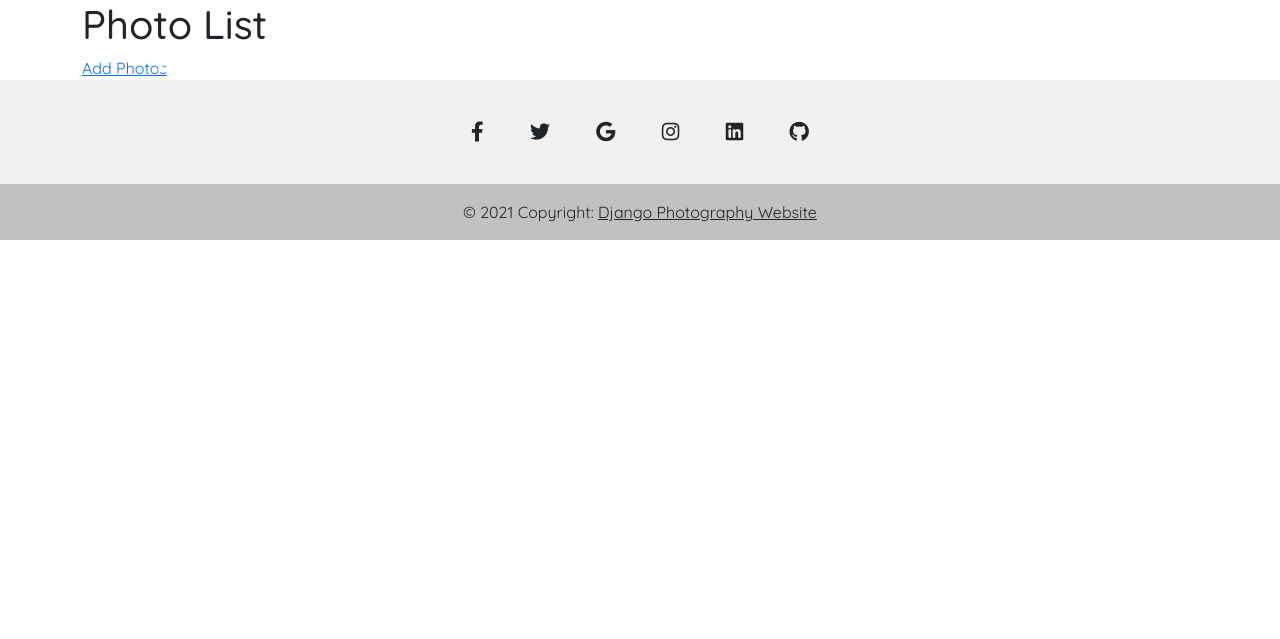
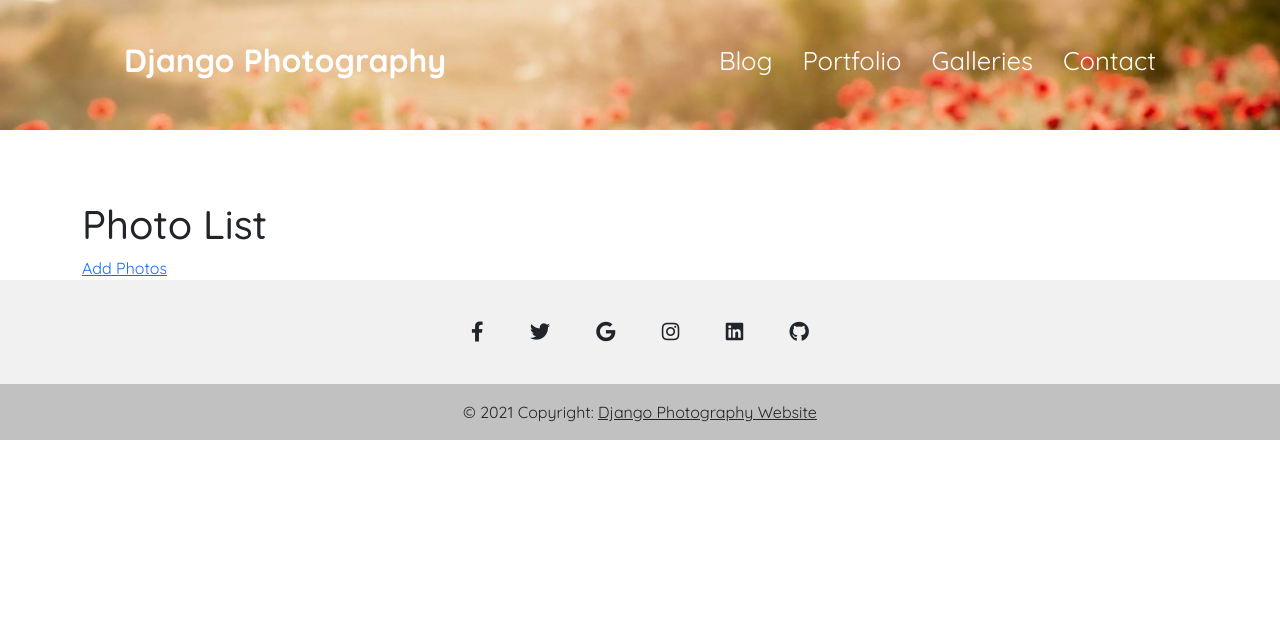
Before and after one commit to solomoniosif/dango-photography, a Django app: page /photos/ in a window 1280 px wide. Shown: the top 639 px of the page. Run offline with Django 3.2, Linux system fonts and the light colour scheme; data comes from the database, SQL or seed files in the repository; both versions use the stored data as it was after the commit; parts of the project's set-up code (start-up, migrations or seed data) failed here and were passed over; some libraries are stand-ins or nearby versions; some web fonts are replaced.

Commit message:
created a smaller header and added 2 templates in blog app

```diff
--- a/blog/models.py
+++ b/blog/models.py
@@ -6,7 +6,7 @@ from django.db.models.signals import pre_save
 from photography_website import settings
 from core.models import BasePublishModel
 from core.utils import slugify_pre_save
-from photos.models import Photo
+from photos.models import Photo, Album
 
 
 class Post(BasePublishModel):
@@ -14,7 +14,8 @@ class Post(BasePublishModel):
 	title = models.CharField(max_length=255)
 	text = RichTextField(null=True, blank=True)
 	slug = models.SlugField(null=True, blank=True, db_index=True)
-	photos = models.ManyToManyField(Photo)
+	photos = models.ManyToManyField(Photo, null=True, blank=True)
+	album = models.ForeignKey(Album, on_delete=models.CASCADE, null=True)
 
 	def __str__(self):
 		return self.title
--- a/blog/urls.py
+++ b/blog/urls.py
@@ -2,5 +2,5 @@ from django.urls import path
 from . import views
 
 urlpatterns = [
-	path('post/<slug:slug>', views.PostDetailView.as_view(), name='post_detail'),
+	path('<slug:slug>', views.PostDetailView.as_view(), name='post_detail'),
 ]
--- a/photography_website/urls.py
+++ b/photography_website/urls.py
@@ -22,7 +22,8 @@ urlpatterns = [
 	path('admin/', admin.site.urls),
 	path('accounts/', include('accounts.urls')),
 	# path('accounts/', include('django.contrib.auth.urls')),
-	path('', include('photos.urls'))
+	path('', include('photos.urls')),
+	path('blog/', include('blog.urls')),
 ] + static(settings.MEDIA_URL, document_root=settings.MEDIA_ROOT)
 
 admin.site.site_header = "Django Photography"
--- a/photos/models.py
+++ b/photos/models.py
@@ -47,7 +47,7 @@ class Album(models.Model):
 
 class Photo(models.Model):
 	categories = models.ManyToManyField(Category, blank=True)
-	album = models.ForeignKey(Album, on_delete=models.SET_NULL, null=True, blank=True)
+	album = models.ForeignKey(Album, on_delete=models.SET_NULL, null=True, blank=True, related_name="photos")
 	title = models.CharField(max_length=250, unique=True)
 	tags = TaggableManager()
 	image = CloudinaryField("Image", overwrite=True, resource_type="image", transformation={"quality": "auto:eco"})
--- a/static/css/styles.css
+++ b/static/css/styles.css
@@ -24,7 +24,7 @@ body {
     float: left;
     width: auto;
     height: auto;
-    padding-left: 4rem;
+    padding-left: 2rem;
 }
 
 .nav div.logo a {
@@ -61,6 +61,10 @@ body {
     height: 65px;
     padding: 0;
     padding-right: 10px;
+}
+
+.nav div.main_list ul li:last-child {
+    padding-right: 2rem;
 }
 
 .nav div.main_list ul li a {
@@ -361,10 +365,16 @@ body {
 
 .main-heading {
     font-family: 'Aladin', cursive;
-    font-size: 9rem;
+    font-size: 7rem;
 }
 
 .sub-heading {
     font-family: 'Zilla Slab Highlight', cursive;
-    font-size: 3.7rem;
+    font-size: 3rem;
 }
+
+.bg-cover-small {
+    background-size: cover !important;
+    height: 130px;
+    margin-bottom: 70px;
+}
--- a/templates/includes/header.html
+++ b/templates/includes/header.html
@@ -1,7 +1,5 @@
 {% load static %}
 
-<!-- Bootstrap Static Header -->
-{#<div style="background: url(https://i.postimg.cc/3N7wnb75/background.jpg)" class="jumbotron bg-cover text-white">#}
 <div style="background: url('{% static 'images/prin_maci.jpg' %}')" class="jumbotron bg-cover text-white">
     <div class="container py-5 d-flex align-items-center justify-content-center header-heading">
         <div>
--- /dev/null
+++ b/templates/includes/small_header.html
@@ -0,0 +1,8 @@
+{% load static %}
+
+<div style="background: url('{% static 'images/prin_maci.jpg' %}')" class="bg-cover-small">
+    <div class="container py-5 d-flex align-items-center justify-content-center header-heading">
+        <div>
+        </div>
+    </div>
+</div>
--- a/templates/photos/add_photos.html
+++ b/templates/photos/add_photos.html
@@ -8,6 +8,7 @@
 {% endblock %}
 
 {% block content %}
+    {% include 'includes/small_header.html' %}
     <div class="container">
         <h1>Add New Photos</h1>
         <a href="{% url 'photo_list' %}">Latest Photos</a>
--- a/templates/photos/photo_list.html
+++ b/templates/photos/photo_list.html
@@ -5,6 +5,7 @@
 {% endblock %}
 
 {% block content %}
+    {% include 'includes/small_header.html' %}
     <div class="container">
         <h1>Photo List</h1>
         <a href="{% url 'add_photos' %}">Add Photos</a>
```
Also changed, not shown: templates/blog/post_details.html (+15 -0 lines), templates/blog/post_list.html (added, +10 -0 lines), templates/photos/add_photo.html (+7 -3 lines), blog/migrations/0003_auto_20210725_0036.py (added), blog/migrations/0004_alter_post_photos.py (added), db.sqlite3, photos/migrations/0002_alter_photo_album.py (added).
